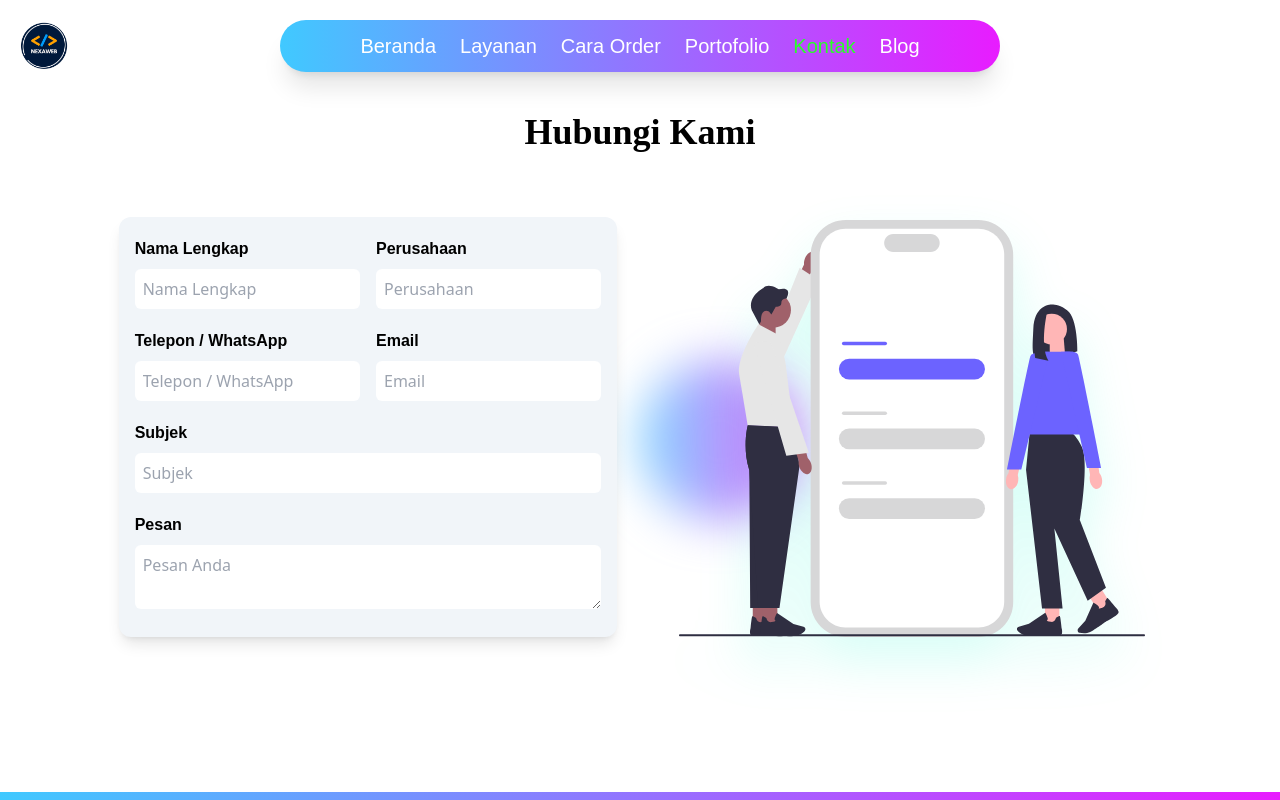
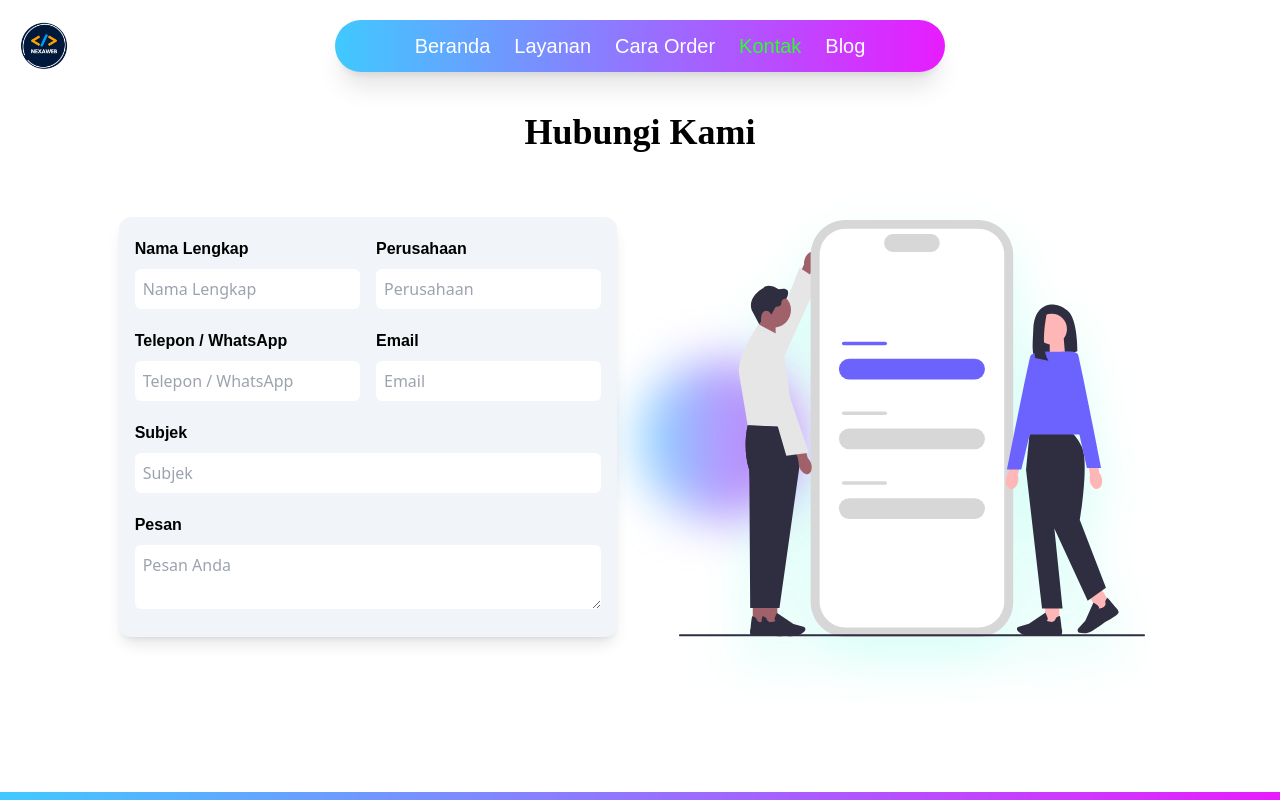
Before and after one commit to Araihan413/Nexaweb_Jasa-Pembuatan-Website, a React (Vite) app: page /contact in a window 1280 px wide. Built offline with nearby package versions, Linux system fonts and the light colour scheme; a web font is replaced by a local one.

Commit message:
menghapus halaman dan menu portofolio

```diff
--- a/src/App.jsx
+++ b/src/App.jsx
@@ -2,7 +2,6 @@ import Home from './components/pages/home';
 import BlogPage from './components/pages/blogPage';
 import ContactPage from './components/pages/contactPage';
 import MethodOrderPage from './components/pages/methodOrderPage';
-import PortofolioPage from './components/pages/portofolioPage';
 import ServicePage from './components/pages/servicePage';
 import ErrorPage from './components/pages/errorPage';
 import { useFollowPointer } from './components/Elements/use-follow-pointer';
@@ -36,10 +35,6 @@ function App() {
       element: <MethodOrderPage />,
     },
     {
-      path: '/portofolio',
-      element: <PortofolioPage />,
-    },
-    {
       path: '/contact',
       element: <ContactPage />,
     },
--- a/src/components/Fragments/NavbarTop.jsx
+++ b/src/components/Fragments/NavbarTop.jsx
@@ -48,11 +48,6 @@ const NavbarTop = () => {
                     </NavLink>
                   </li>
                   <li>
-                    <NavLink className={({ isActive }) => (isActive ? 'active' : '')} to="/portofolio">
-                      Portofolio
-                    </NavLink>
-                  </li>
-                  <li>
                     <NavLink className={({ isActive }) => (isActive ? 'active' : '')} to="/contact">
                       Kontak
                     </NavLink>
--- a/src/components/pages/home.jsx
+++ b/src/components/pages/home.jsx
@@ -5,7 +5,6 @@ import ProcessOrder from '../Fragments/ProcessOrder';
 import Portofolio from '../Fragments/Portofolio';
 import Testimony from '../Fragments/Testimony';
 import Question from '../Fragments/Question';
-// import Contact from '../Fragments/Contact';
 import Footer from '../Fragments/Footer';
 import { motion } from 'framer-motion';
 import NavbarTop from '../Fragments/NavbarTop';
@@ -43,9 +42,6 @@ const Home = () => {
           <section className="px-5 md:px-14 lg:px-24 py-16 bg-kotak-kotak">
             <Question></Question>
           </section>
-          {/* <section className="px-5 md:px-14 lg:px-24 py-16 bg-kotak-kotak">
-            <Contact></Contact>
-          </section> */}
           <section className="px-5 md:px-10 lg:px-24 pt-16 pb-8 bg-slate-700 bg-tulisan-nexaweb">
             <Footer></Footer>
           </section>
--- a/src/components/pages/portofolioPage.jsx
+++ /dev/null
@@ -1,20 +0,0 @@
-import { motion } from 'framer-motion';
-import NavbarTop from '../Fragments/NavbarTop';
-import Portofolio from '../Fragments/Portofolio';
-
-const PortofolioPage = () => {
-  return (
-    <>
-      <div className="px-5 lg:px-24 md:px-14 py-16 pt-28 md:pt-32 lg:pt-28">
-        <header>
-          <NavbarTop />
-        </header>
-        <main>
-          <Portofolio />
-        </main>
-      </div>
-    </>
-  );
-};
-
-export default PortofolioPage;
```
